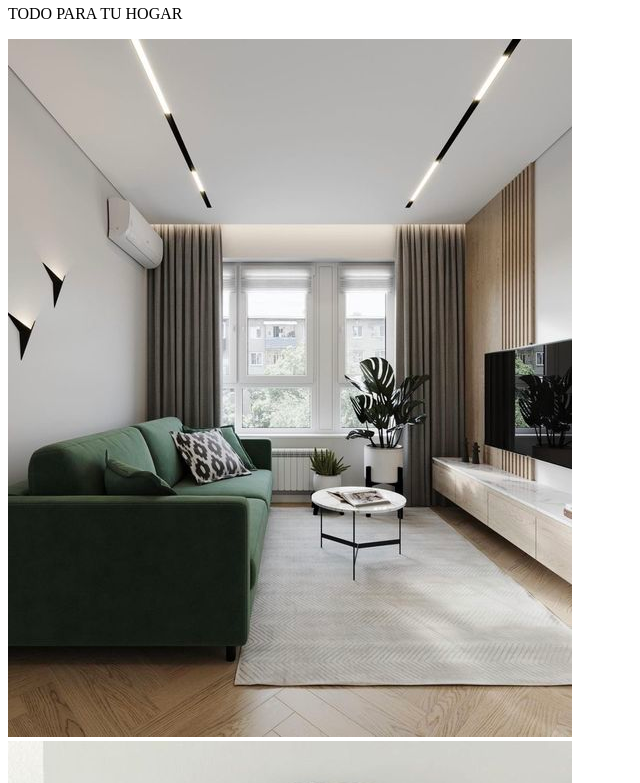
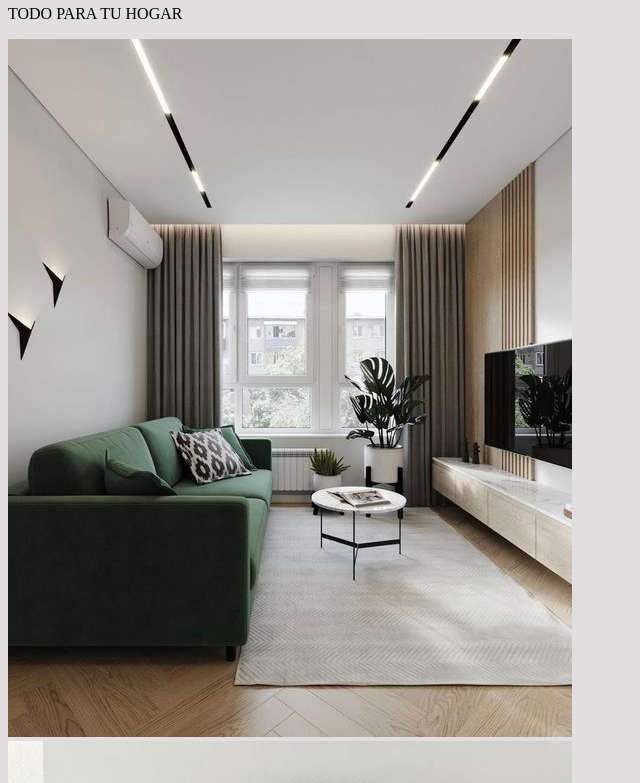
Before and after one commit to ITADECO/ITADECO, a plain HTML site: page index.html in a window 1280 px wide. Shown: the part 364-1147 px from the top of the page, without its empty margins (0-640 px from the left). Drawn offline with Linux system fonts and the light colour scheme.

Commit message:
cambio de fondo por color blanco

```diff
--- a/CSS/style.css
+++ b/CSS/style.css
@@ -12,3 +12,6 @@ h1{
 
 
 }
+body{
+    background-color: #e0dedf
+}
```
